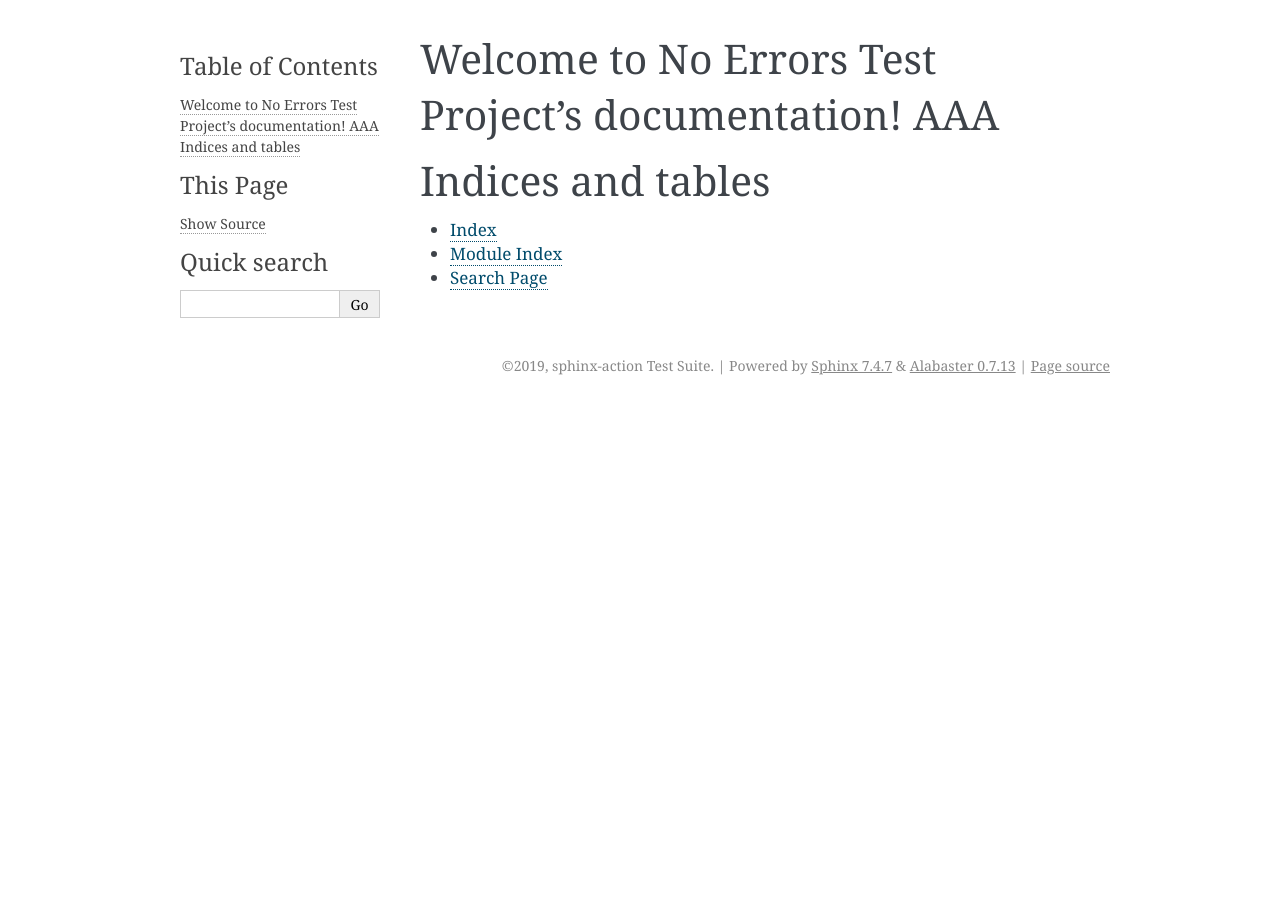
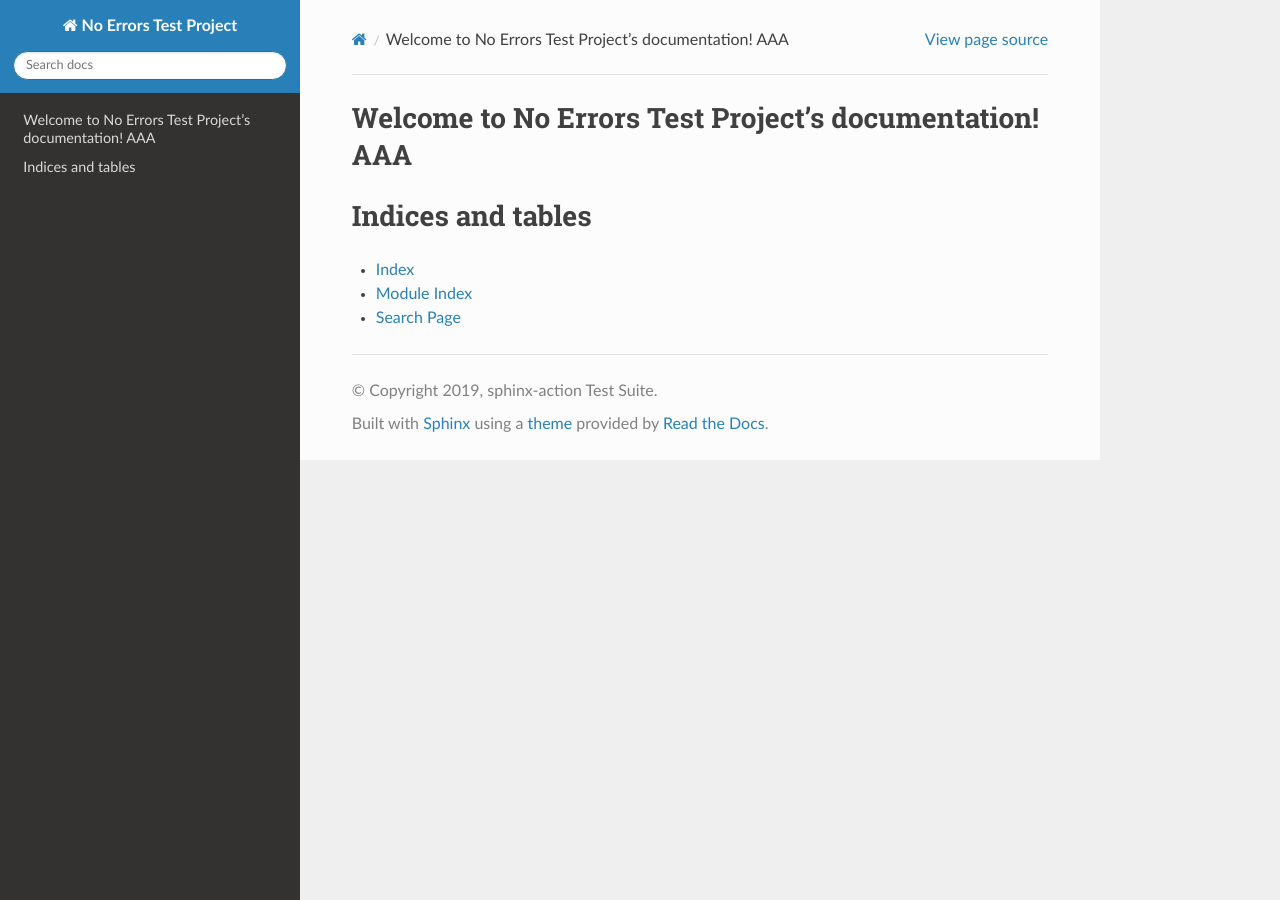
Before and after one commit to season-lab/fuzzolic, a Sphinx documentation site: the page built from docs/index.rst, in a window 1280 px wide. Built offline with Sphinx 7.4.7 and the Read the Docs theme 2.0.0, drawn with Linux system fonts in a browser that asks for light colours.

Commit message:
Update conf.py

```diff
--- a/docs/conf.py
+++ b/docs/conf.py
@@ -14,6 +14,7 @@
 # import sys
 # sys.path.insert(0, os.path.abspath('.'))
 
+import sphinx_rtd_theme
 
 # -- Project information -----------------------------------------------------
 
@@ -28,6 +29,7 @@ author = 'sphinx-action Test Suite'
 # extensions coming with Sphinx (named 'sphinx.ext.*') or your custom
 # ones.
 extensions = [
+   "sphinx_rtd_theme",
 ]
 
 # Add any paths that contain templates here, relative to this directory.
@@ -44,7 +46,7 @@ exclude_patterns = ['_build', 'Thumbs.db', '.DS_Store']
 # The theme to use for HTML and HTML Help pages.  See the documentation for
 # a list of builtin themes.
 #
-html_theme = 'alabaster'
+html_theme = "sphinx_rtd_theme" #'alabaster'
 
 # Add any paths that contain custom static files (such as style sheets) here,
 # relative to this directory. They are copied after the builtin static files,
```
